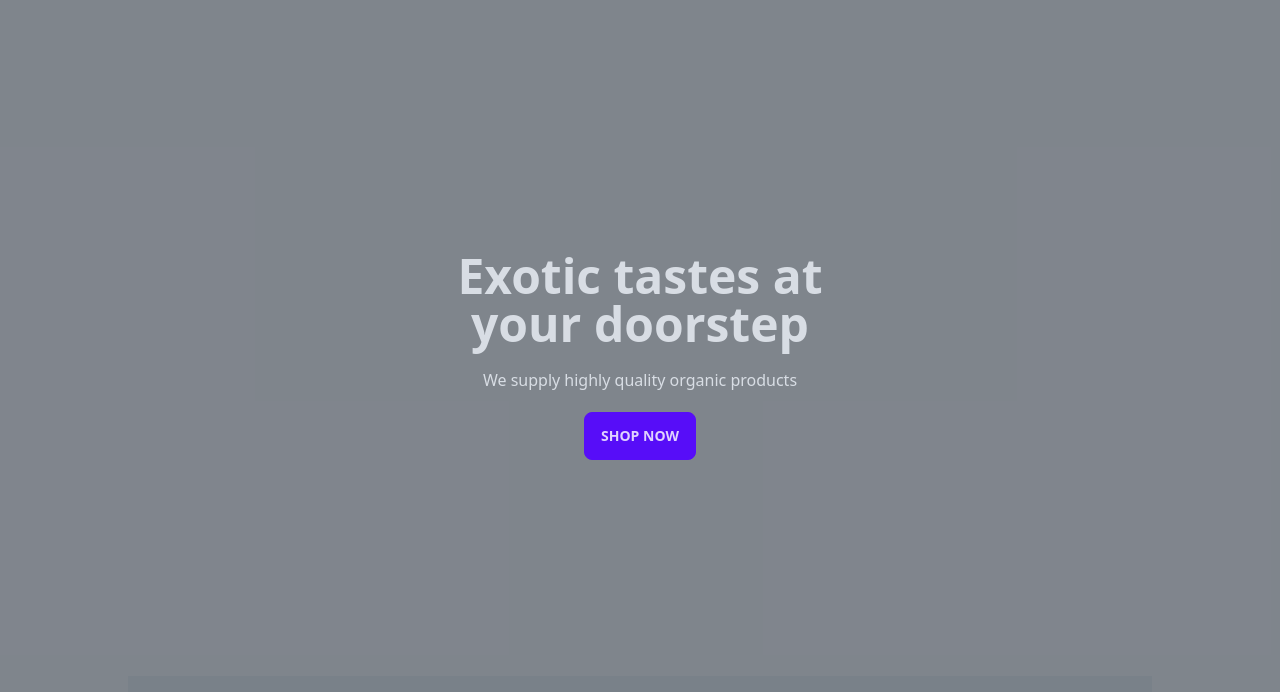
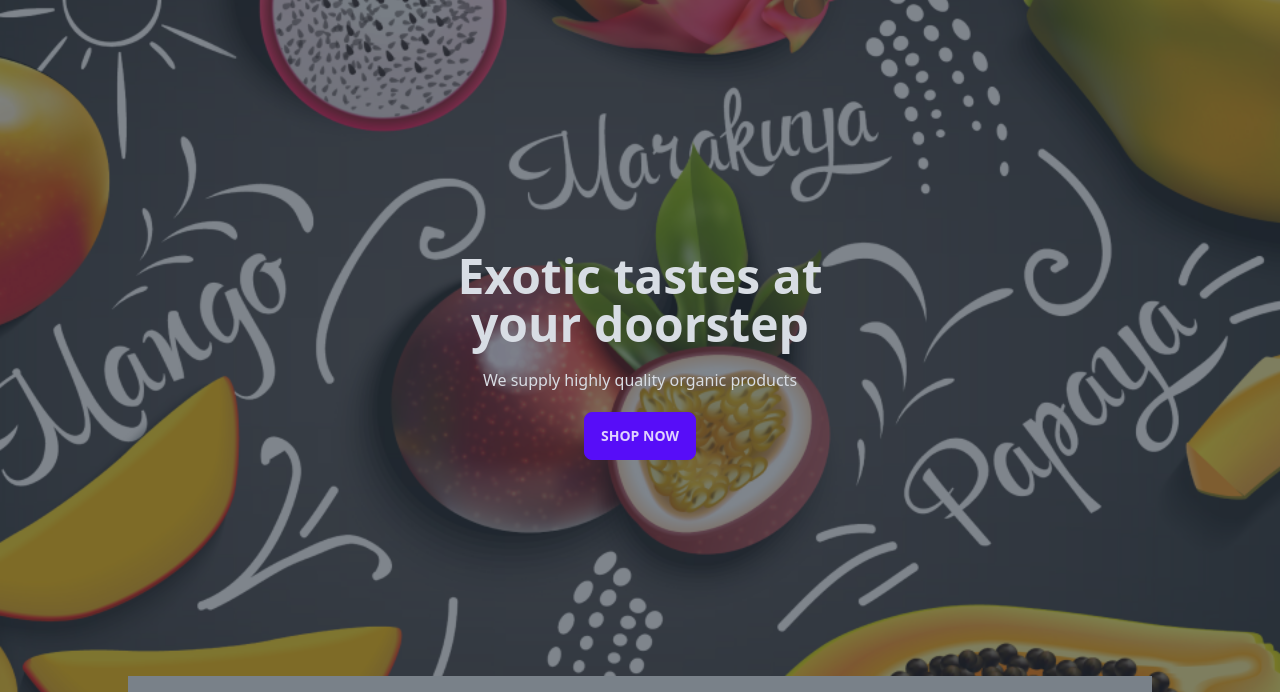
Before and after one commit to Rohim86/rafi-github, a plain HTML site: page index.html in a window 1280 px wide. Shown: the part 108-800 px from the top of the page. Drawn offline with nearby package versions, Linux system fonts and the light colour scheme.

Commit message:
Add files via upload

```diff
--- a/index.html
+++ b/index.html
@@ -53,7 +53,7 @@
 <!---hero -->
 <section class="max-w-screen-xl mx-auto">
   <div class="hero min-h-screen" style="background-image:
-  url(./images/banner3.png);">
+  url(./images/banner4.png);">
  <div class="hero-overlay bg-opacity-60"></div>
  <div class="hero-content text-center text-neutral-content">
 
```
Also changed, not shown: images/banner1.png (added), images/banner3.png (added), images/banner4.png (added), 1 other file.
